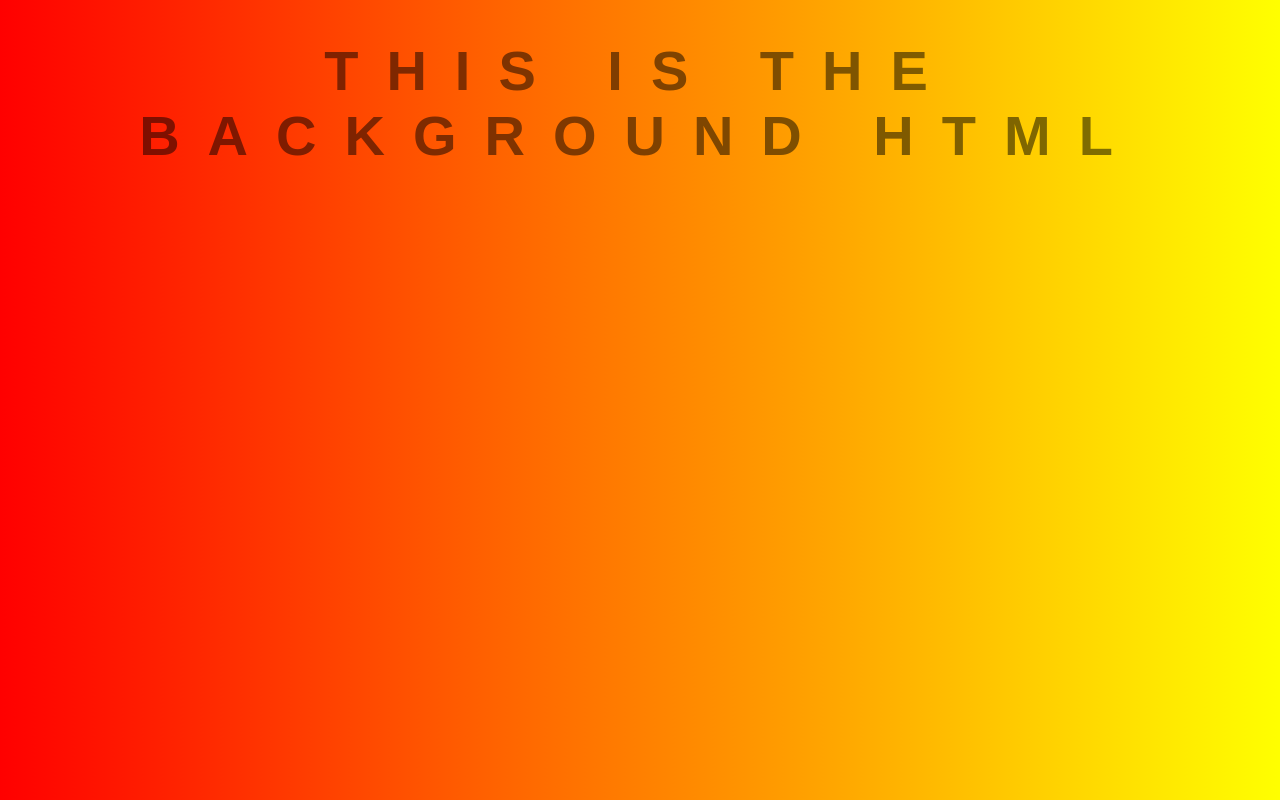
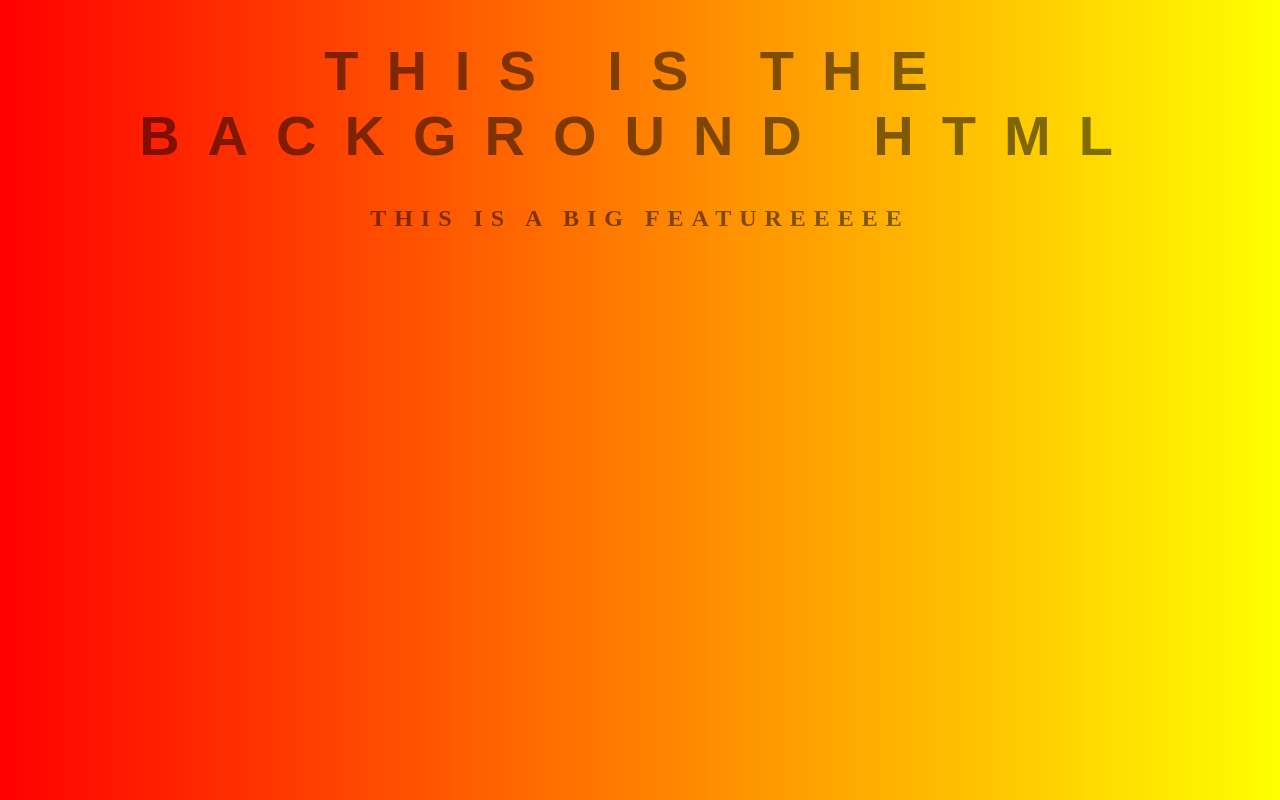
Before and after one commit to phanat8/background-generator, a plain HTML site: page index.html in a window 1280 px wide. Drawn offline with Linux system fonts and the light colour scheme.

Commit message:
Big fearure version

```diff
--- a/index.html
+++ b/index.html
@@ -6,6 +6,8 @@
 </head>
 <body id="gradient">
 	<h1>This is the background HTML</h1>
+
+	<h2>This is a big featureeeee</h2>
 	<script src="script.js"></script>
 </body>
 </html>
```
